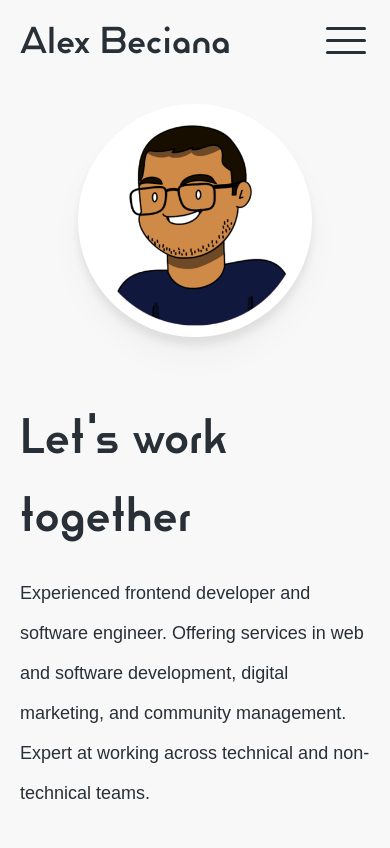
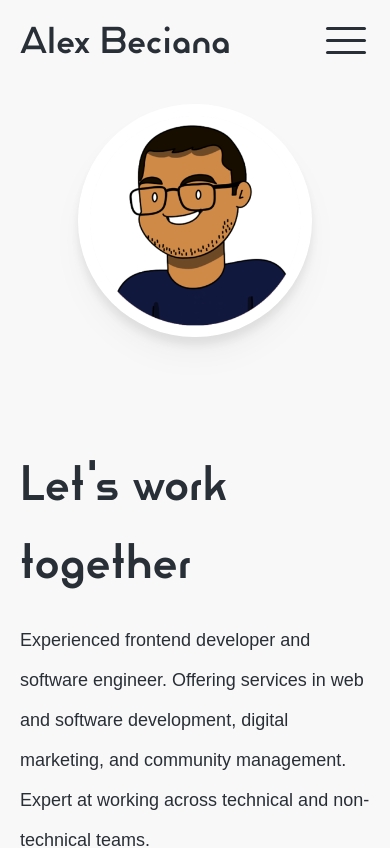
Before and after one commit to abeciana1/abeciana1-portfolio-site, a Next.js app: page /freelance in a window 390 px wide. Shown: the top 848 px of the page. Built offline with nearby package versions, Linux system fonts and the light colour scheme.

Commit message:
Added min height when profile image isn't present yet

```diff
--- a/components/sections/index.tsx
+++ b/components/sections/index.tsx
@@ -90,8 +90,8 @@ export const HeroSectionWithLinkGradientBG = ({
                     </div>
                 </section>
             }
-            {mobile &&
-                <section className="justify-item-center self-center mx-auto z-50 block md:hidden drop-shadow-xl">
+            <section className="justify-item-center self-center mx-auto z-50 block md:hidden drop-shadow-xl min-h-[20rem]">
+                {mobile &&
                     <Image
                         src={profilePic}
                         width={500}
@@ -100,8 +100,8 @@ export const HeroSectionWithLinkGradientBG = ({
                         className="profile-pic-simple mb-10"
                         alt="Alex Beciana"
                     />
-                </section>
-            }
+                }
+            </section>
             <section
                 className={cx("lg:pt-8 flex flex-col lg:grid lg:grid-cols-2 gap-20 justify-items-center item-stretch", {
                     ["flex-row-reverse"]: reverseOrder
```
